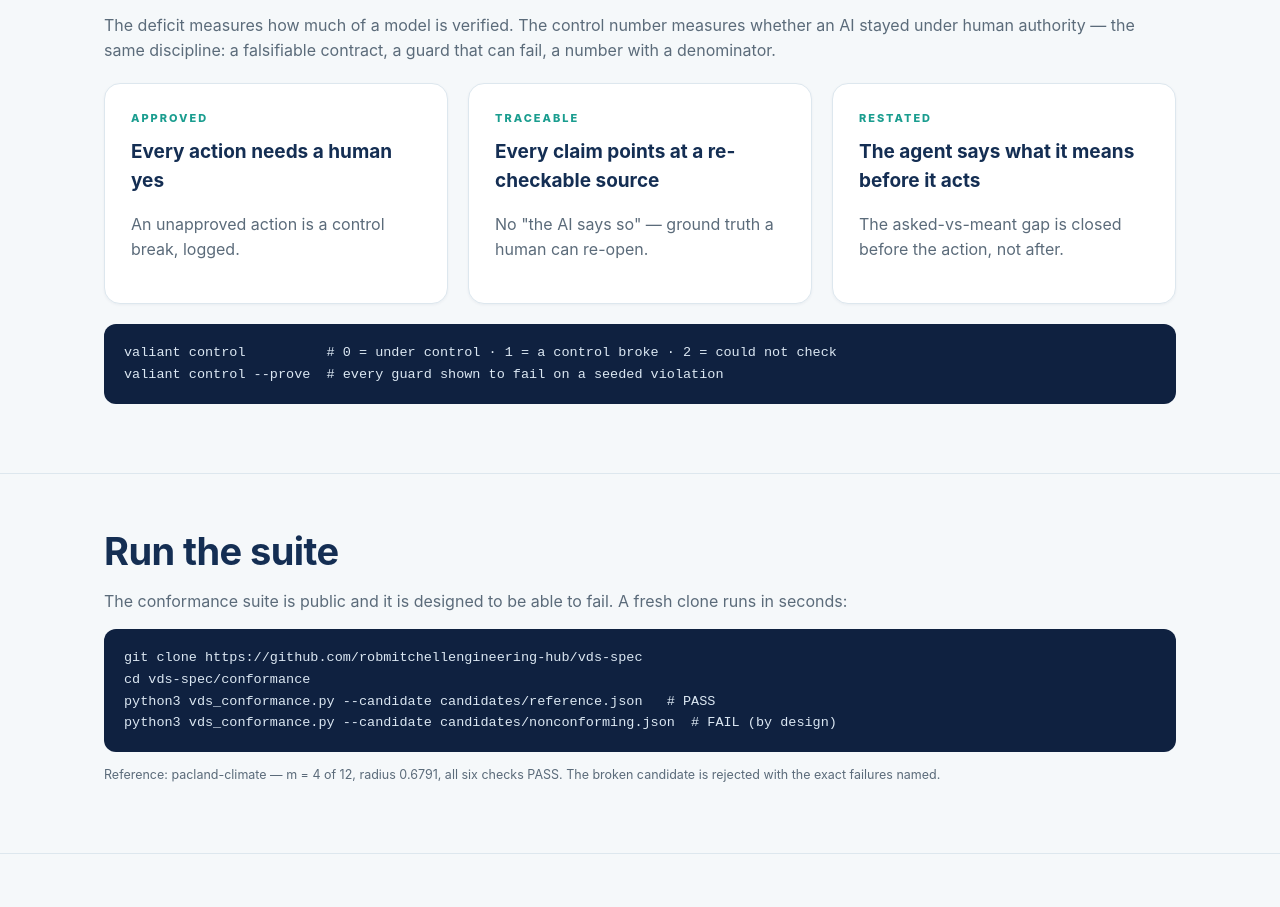
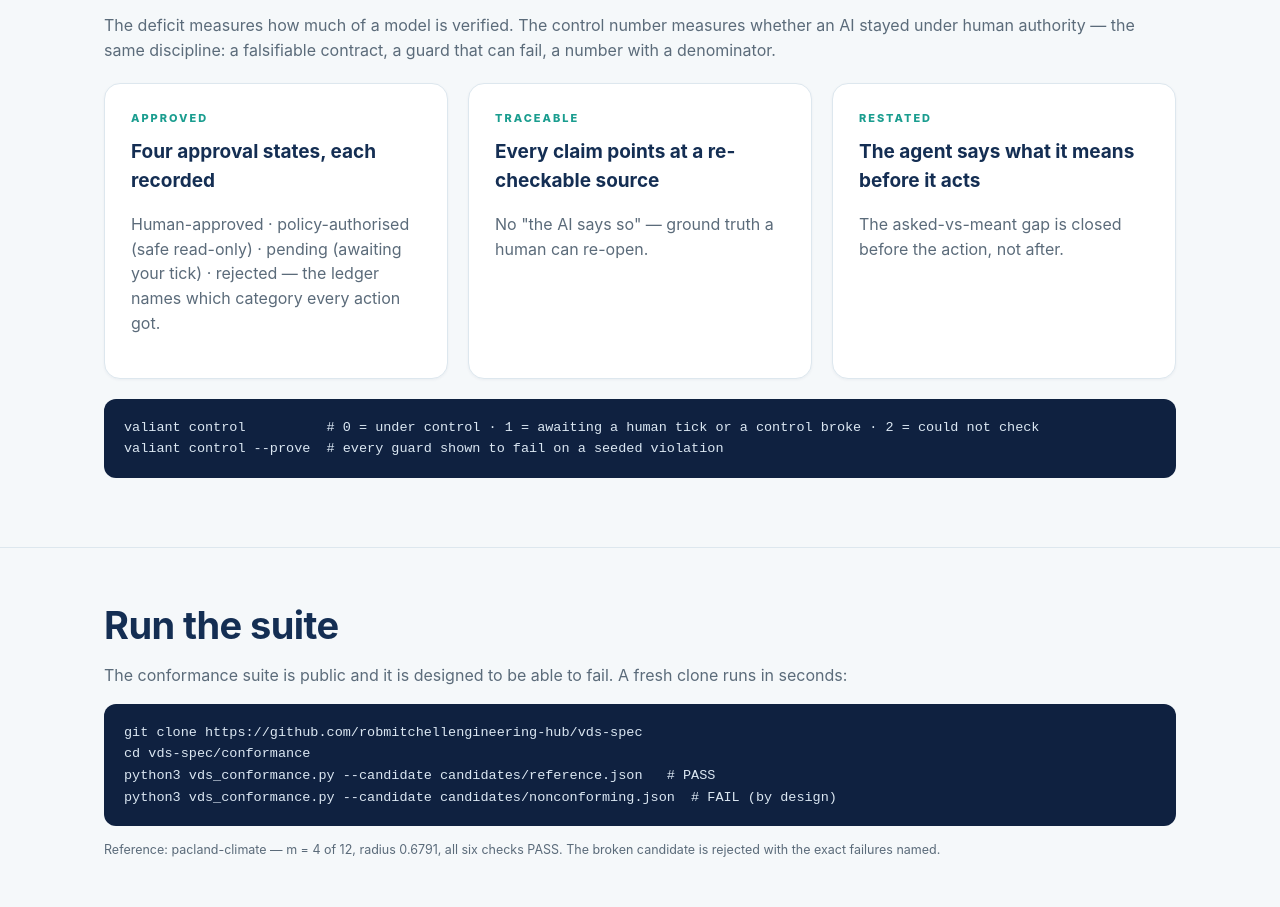
Before and after one commit to robmitchellengineering-hub/vvs-site, a plain HTML site: page spec.html in a window 1280 px wide. Shown: the part 1300-2207 px from the top of the page. Drawn offline with Linux system fonts and the light colour scheme.

Commit message:
spec: the control standard is four approval states, not 'every action needs a human yes'
Aligns the spec page with the SDK control model and the What-Valiant-proves copy:
human-approved · policy-authorised (safe read-only) · pending (awaiting tick) ·
rejected — recorded per action. Also updates the valiant control comment to reflect
that 1 now means 'awaiting a human tick OR a control broke'. Vision-reviewed
(deepseek-flash: SHIP IT).

```diff
--- a/spec.html
+++ b/spec.html
@@ -121,11 +121,11 @@
     <h2>The control standard</h2>
     <p class="muted">The deficit measures how much of a model is verified. The control number measures whether an AI stayed under human authority — the same discipline: a falsifiable contract, a guard that can fail, a number with a denominator.</p>
     <div class="grid g3" style="margin-top:20px">
-      <div class="card"><div class="tag">approved</div><h3>Every action needs a human yes</h3><p class="muted">An unapproved action is a control break, logged.</p></div>
+      <div class="card"><div class="tag">approved</div><h3>Four approval states, each recorded</h3><p class="muted">Human-approved · policy-authorised (safe read-only) · pending (awaiting your tick) · rejected — the ledger names which category every action got.</p></div>
       <div class="card"><div class="tag">traceable</div><h3>Every claim points at a re-checkable source</h3><p class="muted">No "the AI says so" — ground truth a human can re-open.</p></div>
       <div class="card"><div class="tag">restated</div><h3>The agent says what it means before it acts</h3><p class="muted">The asked-vs-meant gap is closed before the action, not after.</p></div>
     </div>
-    <pre style="background:#0f2140;color:#dbe7f2;padding:18px 20px;border-radius:12px;overflow:auto;font-size:13.5px;line-height:1.6;margin-top:20px"><code>valiant control          # 0 = under control · 1 = a control broke · 2 = could not check
+    <pre style="background:#0f2140;color:#dbe7f2;padding:18px 20px;border-radius:12px;overflow:auto;font-size:13.5px;line-height:1.6;margin-top:20px"><code>valiant control          # 0 = under control · 1 = awaiting a human tick or a control broke · 2 = could not check
 valiant control --prove  # every guard shown to fail on a seeded violation</code></pre>
   </div>
 </section>
```
